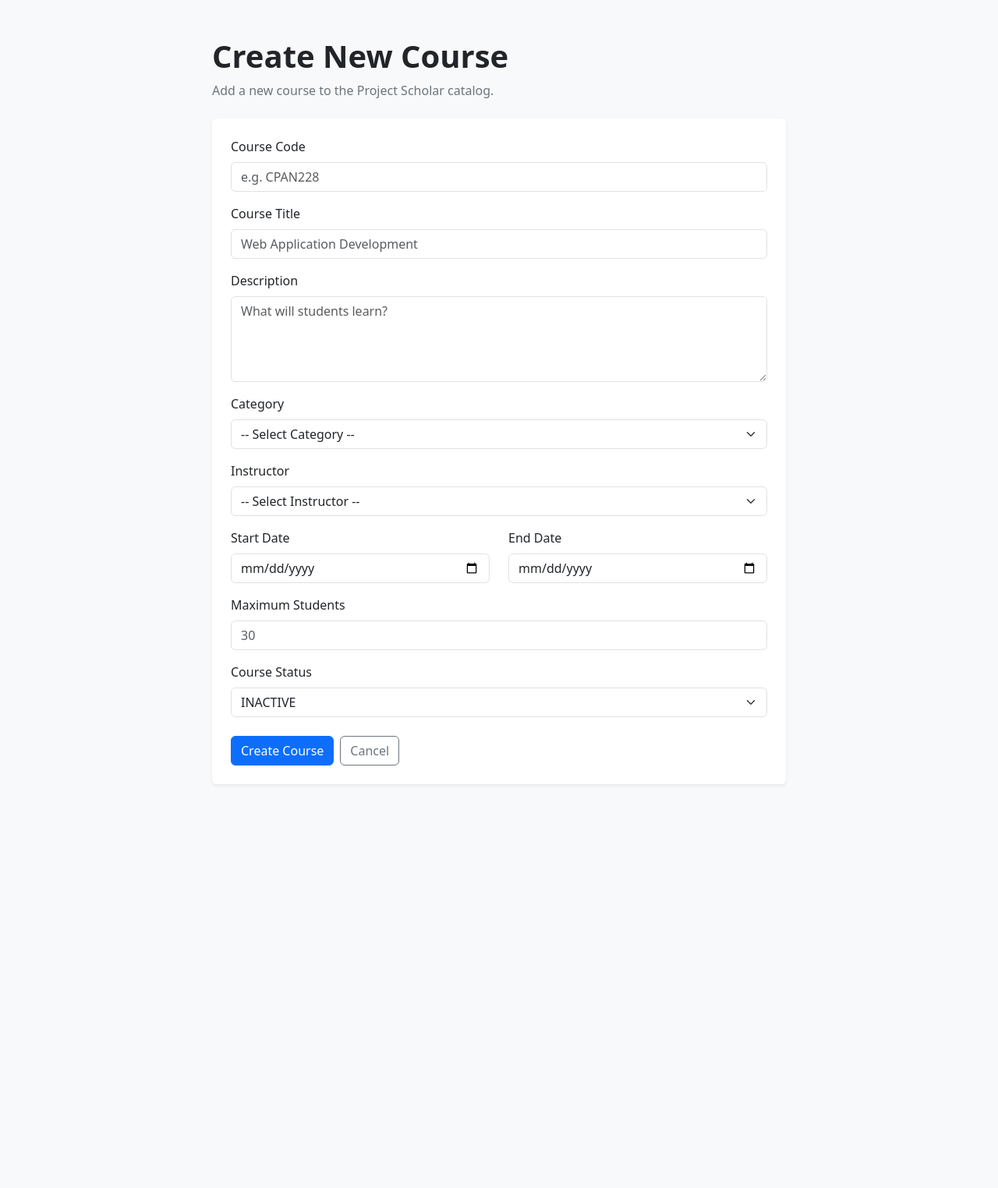
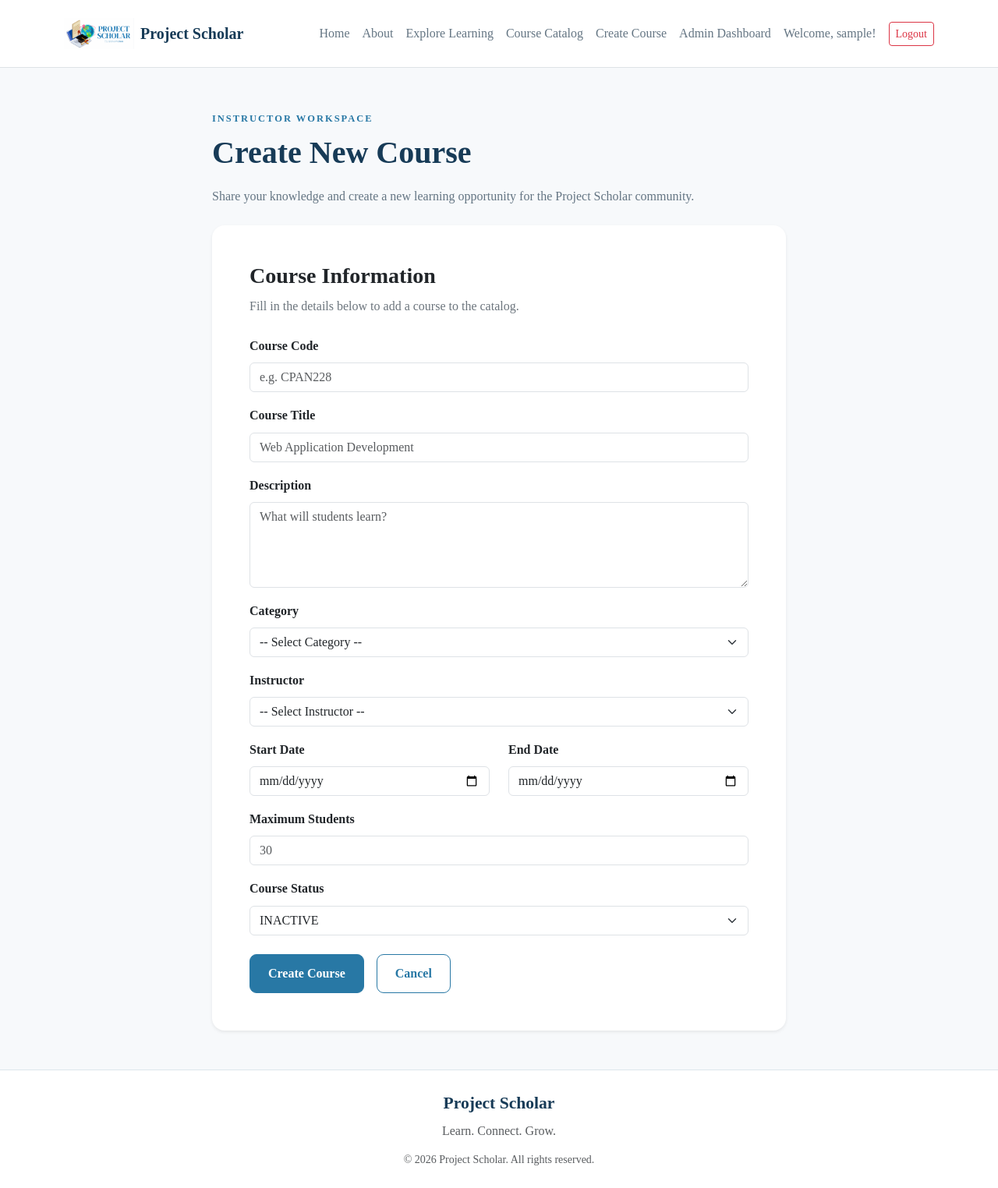
Before and after one commit to Jakob-bit-bit/project-scholar, a Spring Boot app: page /courses/new in a window 1280 px wide. Shown: the whole page at 78% size. Before the commit the page ends 1007 px from the top, so only its background shows below. Run offline with Spring Boot 4, Linux system fonts and the light colour scheme; the visitor is signed in with stand-in values (Sample User, id 1); data comes from the database, SQL or seed files in the repository; some of the project's set-up classes (security, data sources, template engines, error pages and the like) are left out, and stand-ins take their place; some libraries are stand-ins or nearby versions.

Commit message:
Align course creation page with shared site design

```diff
--- a/src/main/resources/templates/create-course.html
+++ b/src/main/resources/templates/create-course.html
@@ -9,26 +9,58 @@
 
     <title th:text="${pageTitle}">Create Course</title>
 
-    <link href="https://cdn.jsdelivr.net/npm/bootstrap@5.3.3/dist/css/bootstrap.min.css"
+    <!-- Bootstrap -->
+    <link
+        href="https://cdn.jsdelivr.net/npm/bootstrap@5.3.3/dist/css/bootstrap.min.css"
         rel="stylesheet">
+
+    <!-- Shared Project Scholar stylesheet -->
+    <link rel="stylesheet" th:href="@{/css/style.css}">
 </head>
 
-<body class="bg-light">
+<body>
 
-    <main class="container py-5">
+    <!-- Shared Navbar -->
+    <div th:replace="~{fragments/navbar :: navbar}"></div>
+
+    <main>
+        <section class="section-padding">
+            <div class="container">
 
                 <div class="row justify-content-center">
                     <div class="col-lg-8">
 
+                        <!-- Page Heading -->
                         <div class="mb-4">
-                    <h1 class="fw-bold">Create New Course</h1>
-                    <p class="text-secondary">
-                        Add a new course to the Project Scholar catalog.
+
+                            <span class="section-label">
+                                INSTRUCTOR WORKSPACE
+                            </span>
+
+                            <h1 class="section-title mt-2">
+                                Create New Course
+                            </h1>
+
+                            <p class="section-description">
+                                Share your knowledge and create
+                                a new learning opportunity for
+                                the Project Scholar community.
                             </p>
+
                         </div>
 
-                <div class="card shadow-sm border-0">
-                    <div class="card-body p-4">
+                        <!-- Course Creation Form -->
+                        <div class="card shadow-sm border-0 rounded-4">
+                            <div class="card-body p-4 p-md-5">
+
+                                <h3 class="fw-bold mb-2">
+                                    Course Information
+                                </h3>
+
+                                <p class="text-secondary mb-4">
+                                    Fill in the details below to
+                                    add a course to the catalog.
+                                </p>
 
                                 <form th:action="@{/courses}"
                                       th:object="${courseForm}"
@@ -37,7 +69,7 @@
 
                                     <!-- Course Code -->
                                     <div class="mb-3">
-                                <label class="form-label"
+                                        <label class="form-label fw-semibold"
                                                for="courseCode">
                                             Course Code
                                         </label>
@@ -55,7 +87,7 @@
 
                                     <!-- Course Title -->
                                     <div class="mb-3">
-                                <label class="form-label"
+                                        <label class="form-label fw-semibold"
                                                for="title">
                                             Course Title
                                         </label>
@@ -73,7 +105,7 @@
 
                                     <!-- Description -->
                                     <div class="mb-3">
-                                <label class="form-label"
+                                        <label class="form-label fw-semibold"
                                                for="description">
                                             Description
                                         </label>
@@ -82,8 +114,7 @@
                                                   th:field="*{description}"
                                                   th:errorclass="is-invalid"
                                                   rows="4"
-                                          placeholder="What will students learn?">
-                                </textarea>
+                                                  placeholder="What will students learn?"></textarea>
 
                                         <div class="invalid-feedback"
                                              th:errors="*{description}">
@@ -92,7 +123,7 @@
 
                                     <!-- Category -->
                                     <div class="mb-3">
-                                <label class="form-label"
+                                        <label class="form-label fw-semibold"
                                                for="category">
                                             Category
                                         </label>
@@ -104,11 +135,26 @@
                                             <option value="">
                                                 -- Select Category --
                                             </option>
-                                    <option value="Programming">Programming</option>
-                                    <option value="Mathematics">Mathematics</option>
-                                    <option value="Science">Science</option>
-                                    <option value="Business">Business</option>
-                                    <option value="Languages">Languages</option>
+
+                                            <option value="Programming">
+                                                Programming
+                                            </option>
+
+                                            <option value="Mathematics">
+                                                Mathematics
+                                            </option>
+
+                                            <option value="Science">
+                                                Science
+                                            </option>
+
+                                            <option value="Business">
+                                                Business
+                                            </option>
+
+                                            <option value="Languages">
+                                                Languages
+                                            </option>
 
                                         </select>
 
@@ -119,7 +165,7 @@
 
                                     <!-- Instructor -->
                                     <div class="mb-3">
-                                <label class="form-label"
+                                        <label class="form-label fw-semibold"
                                                for="instructorId">
                                             Instructor
                                         </label>
@@ -132,7 +178,8 @@
                                                 -- Select Instructor --
                                             </option>
 
-                                    <option th:each="instructor : ${instructors}"
+                                            <option
+                                                th:each="instructor : ${instructors}"
                                                 th:value="${instructor.instructorId}"
                                                 th:text="${instructor.firstName + ' ' + instructor.lastName}">
                                             </option>
@@ -148,7 +195,7 @@
                                     <div class="row">
 
                                         <div class="col-md-6 mb-3">
-                                    <label class="form-label"
+                                            <label class="form-label fw-semibold"
                                                    for="startDate">
                                                 Start Date
                                             </label>
@@ -164,7 +211,7 @@
                                         </div>
 
                                         <div class="col-md-6 mb-3">
-                                    <label class="form-label"
+                                            <label class="form-label fw-semibold"
                                                    for="endDate">
                                                 End Date
                                             </label>
@@ -183,7 +230,7 @@
 
                                     <!-- Maximum Students -->
                                     <div class="mb-3">
-                                <label class="form-label"
+                                        <label class="form-label fw-semibold"
                                                for="maxStudents">
                                             Maximum Students
                                         </label>
@@ -200,9 +247,9 @@
                                         </div>
                                     </div>
 
-                            <!-- Course Status  -->
+                                    <!-- Course Status -->
                                     <div class="mb-4">
-                                <label class="form-label"
+                                        <label class="form-label fw-semibold"
                                                for="status">
                                             Course Status
                                         </label>
@@ -211,7 +258,8 @@
                                                 th:field="*{status}"
                                                 th:errorclass="is-invalid">
 
-                                    <option th:each="statusOption : ${statuses}"
+                                            <option
+                                                th:each="statusOption : ${statuses}"
                                                 th:value="${statusOption}"
                                                 th:text="${statusOption}">
                                             </option>
@@ -223,16 +271,19 @@
                                         </div>
                                     </div>
 
-                            <div class="d-flex gap-2">
+                                    <!-- Form Actions -->
+                                    <div class="d-flex flex-wrap gap-3 mt-4">
+
                                         <button type="submit"
-                                        class="btn btn-primary">
+                                                class="btn btn-primary-custom">
                                             Create Course
                                         </button>
 
                                         <a th:href="@{/catalog}"
-                                   class="btn btn-outline-secondary">
+                                           class="btn btn-outline-custom">
                                             Cancel
                                         </a>
+
                                     </div>
 
                                 </form>
@@ -243,9 +294,17 @@
                     </div>
                 </div>
 
+            </div>
+        </section>
     </main>
 
-    <script src="https://cdn.jsdelivr.net/npm/bootstrap@5.3.3/dist/js/bootstrap.bundle.min.js"></script>
+    <!-- Shared Footer -->
+    <div th:replace="~{fragments/footer :: footer}"></div>
+
+    <!-- Bootstrap JS -->
+    <script
+        src="https://cdn.jsdelivr.net/npm/bootstrap@5.3.3/dist/js/bootstrap.bundle.min.js">
+    </script>
 
 </body>
 </html>
```
Lines whose indentation alone changed are shown as unchanged.
